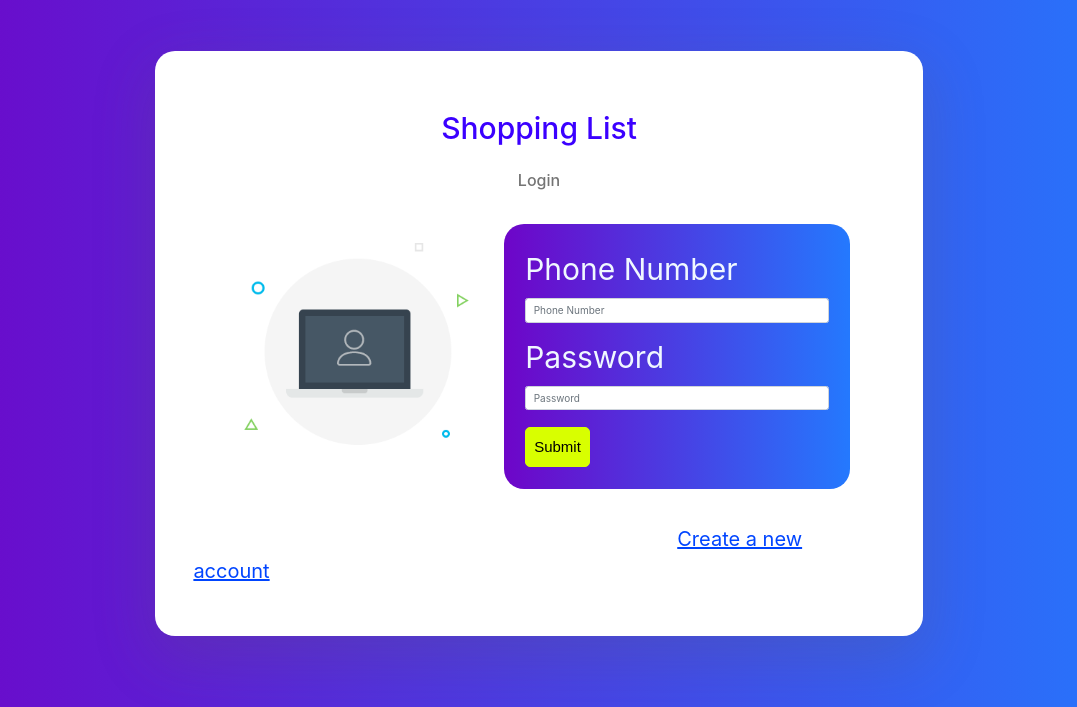
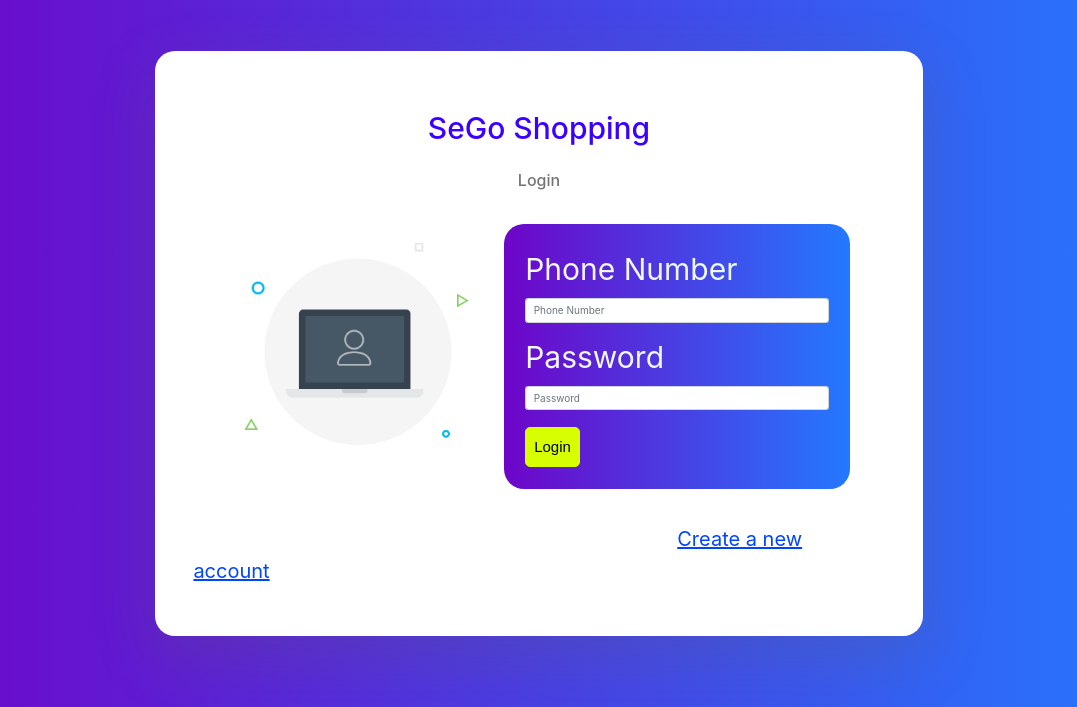
Before and after one commit to gokulvibe/Online-Supermarket, a Django app: page / in a window 1280 px wide. Shown: the top 707 px of the page, without its empty margins (101-1178 px from the left). Run offline with Django 3.2, Linux system fonts and the light colour scheme; some libraries are stand-ins or nearby versions.

Commit message:
Updated templates

```diff
--- a/customer/templates/customer/loadingscreen.html
+++ b/customer/templates/customer/loadingscreen.html
@@ -4,7 +4,7 @@
 
 <head>
   <meta charset="utf-8">
-  <title>Shopping List</title>
+  <title>SeGo Shopping</title>
   <meta name="author" content="">
   <meta name="description" content="">
   <meta name="viewport" content="width=device-width, initial-scale=1">
--- a/customer/templates/customer/login.html
+++ b/customer/templates/customer/login.html
@@ -4,7 +4,7 @@
 
 <head>
   <meta charset="utf-8">
-  <title>Shopping List</title>
+  <title>SeGo Shooping - Login</title>
   <meta name="author" content="">
   <meta name="description" content="">
   <meta name="viewport" content="width=device-width, initial-scale=1">
@@ -19,7 +19,7 @@
     </div>
 
     <div class="container">
-        <h2>Shopping List</h2>
+        <h2>SeGo Shopping</h2>
         <h4>Login</h4>
         <img src="{% static 'css/img/img-01.webp' %}">
 
@@ -35,7 +35,7 @@
                 <input type="password" class="form-control" id="password" name="password" placeholder="Password">
               </div>
             </form>
-            <button type="submit" form="loginform" value="Submit" class="btn btn-primary addon">Submit</button>
+            <button type="submit" form="loginform" value="Submit" class="btn btn-primary addon">Login</button>
         </div>
 
         <a class="newAccount" href="register">Create a new account</a>
--- a/customer/templates/customer/register.html
+++ b/customer/templates/customer/register.html
@@ -5,7 +5,7 @@
 <head>
     <meta charset="UTF-8">
     <meta name="viewport" content="width=device-width, initial-scale=1.0">
-    <title>Register</title>
+    <title>Register - SeGo Shopping</title>
     <link rel="stylesheet" href="https://stackpath.bootstrapcdn.com/bootstrap/4.5.2/css/bootstrap.min.css" integrity="sha384-JcKb8q3iqJ61gNV9KGb8thSsNjpSL0n8PARn9HuZOnIxN0hoP+VmmDGMN5t9UJ0Z" crossorigin="anonymous">
   <link href="{% static 'css/loadingstyle.css' %}" rel="stylesheet">
   <link href="{% static 'css/style1.css' %}" rel="stylesheet">
@@ -17,7 +17,7 @@
     </div>
 
     <div class="container">
-        <h2>Shopping Cart</h2>
+        <h2>SeGo Shopping</h2>
         <h4>Register</h4>
         <form class="box register" action = "register" method="post" id="registerform">
             {% csrf_token%}
--- a/onlinesupermarket/settings.py
+++ b/onlinesupermarket/settings.py
@@ -29,7 +29,7 @@ SECRET_KEY = os.environ.get('DJANGO_SECRET_KEY', '1@l)v)@dvi9$kfdv#tm1r*)omj%$03
 
 DEBUG = os.environ.get('DJANGO_DEBUG', '') != 'False'
 
-ALLOWED_HOSTS = ['sego-shopping.herokuapp.com', 'http://127.0.0.1']
+ALLOWED_HOSTS = ['sego-shopping.herokuapp.com', '127.0.0.1']
 
 
 # Application definition
--- a/products/templates/products/list.html
+++ b/products/templates/products/list.html
@@ -4,7 +4,7 @@
 
 <head>
   <meta charset="utf-8">
-  <title>Shopping List</title>
+  <title>SeGo Shopping - Product List</title>
   <meta name="author" content="">
   <meta name="description" content="">
   <meta name="viewport" content="width=device-width, initial-scale=1">
@@ -24,7 +24,7 @@
 
     <div id="Account">
         {% if user.is_authenticated%}
-        <h3>Hello,{{user.first_name}}</h3>
+        <h3>Hello, {{user.first_name}}</h3>
         <h3><a href="/logout">Logout</a></h3>
         {% else %}
         <h3><a href="/register">Register</a></h3>
--- a/sales/templates/sales/invoicepage.html
+++ b/sales/templates/sales/invoicepage.html
@@ -4,7 +4,7 @@
 
 <head>
   <meta charset="utf-8">
-  <title>Shopping List</title>
+  <title>Invoice - SeGo Shopping</title>
   <meta name="author" content="">
   <meta name="description" content="">
   <meta name="viewport" content="width=device-width, initial-scale=1">
@@ -18,7 +18,7 @@
 
     </div>
 
-    <h1>INVOICE</h1>
+    <h1>SEGO SHOPPING</h1>
     <img class="thanks" src="{% static 'css/img/thanks2.png'%}">
 
     <!-- <div class="container">
--- a/sales/views.py
+++ b/sales/views.py
@@ -64,7 +64,7 @@ def billing(request):
 
     request.session['invoice'] = invoice_number
     request.session['name'] = request.user.first_name + " " + request.user.last_name
-    request.session['invoice_date'] = purchase_time.strftime("%d-%m-%Y,%H:%M:%S")
+    request.session['invoice_date'] = purchase_time.strftime("%d-%m-%Y, %H:%M:%S")
     request.session['sold_products_details'] = sold_products_details
     request.session['taxes'] = tax_amount
     request.session['discount'] = total_discount
```
